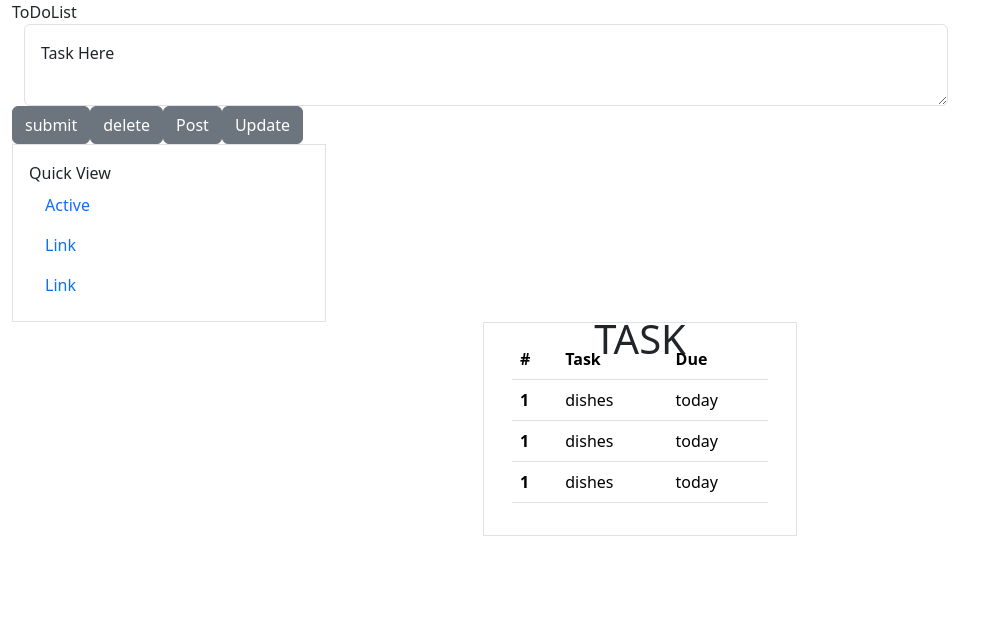
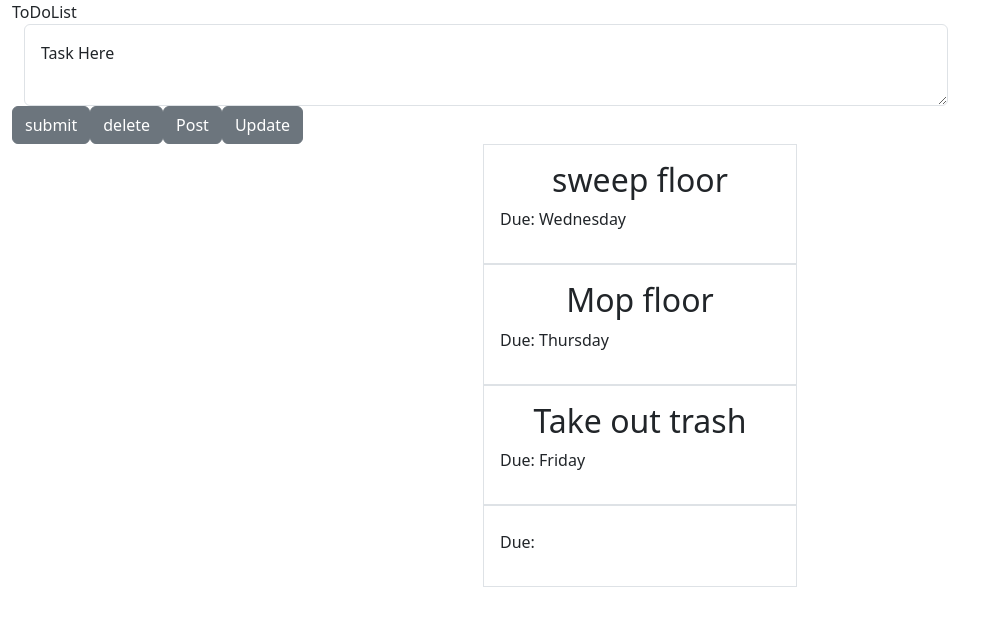
Before and after one commit to deenapelton/todoapp, a React (Vite) app in the folder to-doList/: page / in a window 1280 px wide. Shown: the top 626 px of the page, without its empty margins (0-999 px from the left). Built offline with nearby package versions, Linux system fonts and the light colour scheme.

Commit message:
updated and used map and added a testData.jsx file

```diff
--- a/to-doList/src/App.jsx
+++ b/to-doList/src/App.jsx
@@ -3,16 +3,26 @@ import InputForm from "./inputform";
 import ItemCard from "./itemcard";
 import ItemList from "./itemlist";
 import MyButton from "./Button";
+import TodoList from "./testData";
 import "bootstrap/dist/css/bootstrap.min.css"
 import { useState, useEffect } from 'react';
 
 const API_URL= "http://localhost:3000/ToDo"
+function createCard(TodoList){
+  return <ItemCard
+  key={TodoList.id}
+  task={TodoList.task}
+  due={TodoList.due}
+  />
+}
+
+
 
 export default function App(){
 
-  const [task,setList] = useState([])
+   /*const [task,setList] = useState([])
 
-  /*
+
   setList(fetch(API_URL).then(data => data.JSON).then(data => getTask(data)))
 
 
@@ -34,7 +44,7 @@ useEffect(() => {getTask()}, [])*/
     <MyButton name="delete" />
     <MyButton name="Post"/>
     <MyButton name="Update"/>
-    <SideBar/>
+    {TodoList.map(createCard)}
     <ItemCard/>
   </div>
   )
--- a/to-doList/src/itemcard.jsx
+++ b/to-doList/src/itemcard.jsx
@@ -1,10 +1,9 @@
 import ItemList from "./itemlist";
-export default function ItemCard(){
+export default function ItemCard(props){
     return (
     <div className="container-fluid border w-25 p-3">
-        <h1 className="position-absolute start-50 translate-middle
-">TASK</h1>
-    <ItemList id="1" task="dishes" due="today" />
+        <h2 className="text-center">{props.task}</h2>
+    <p>Due: {props.due}</p>
     </div>
 
 )
--- a/to-doList/src/sidebar.jsx
+++ b/to-doList/src/sidebar.jsx
@@ -4,13 +4,13 @@ export default function SideBar(){
 Quick View
          <ul class="nav flex-column">
   <li class="nav-item">
-    <a class="nav-link active" aria-current="page" href="#">Active</a>
+    <a class="nav-link active" aria-current="page" href="#">Current Task</a>
   </li>
   <li class="nav-item">
-    <a class="nav-link" href="#">Link</a>
+    <a class="nav-link" href="#">Task</a>
   </li>
   <li class="nav-item">
-    <a class="nav-link" href="#">Link</a>
+    <a class="nav-link" href="#">Task</a>
   </li>
 
 </ul>
--- /dev/null
+++ b/to-doList/src/testData.jsx
@@ -0,0 +1,21 @@
+const TodoList = [
+
+            {
+            "id": 1,
+            "task": "sweep floor",
+            "due": "Wednesday"
+            },
+
+            {
+            "id": 2,
+            "task": "Mop floor",
+            "due": "Thursday"
+            },
+
+            {
+            "id": 3,
+            "task": "Take out trash",
+            "due": "Friday"
+            }
+        ];
+        export default TodoList;
```
Also changed, not shown: 1 other file (tests, documents, lock files or other folders).
